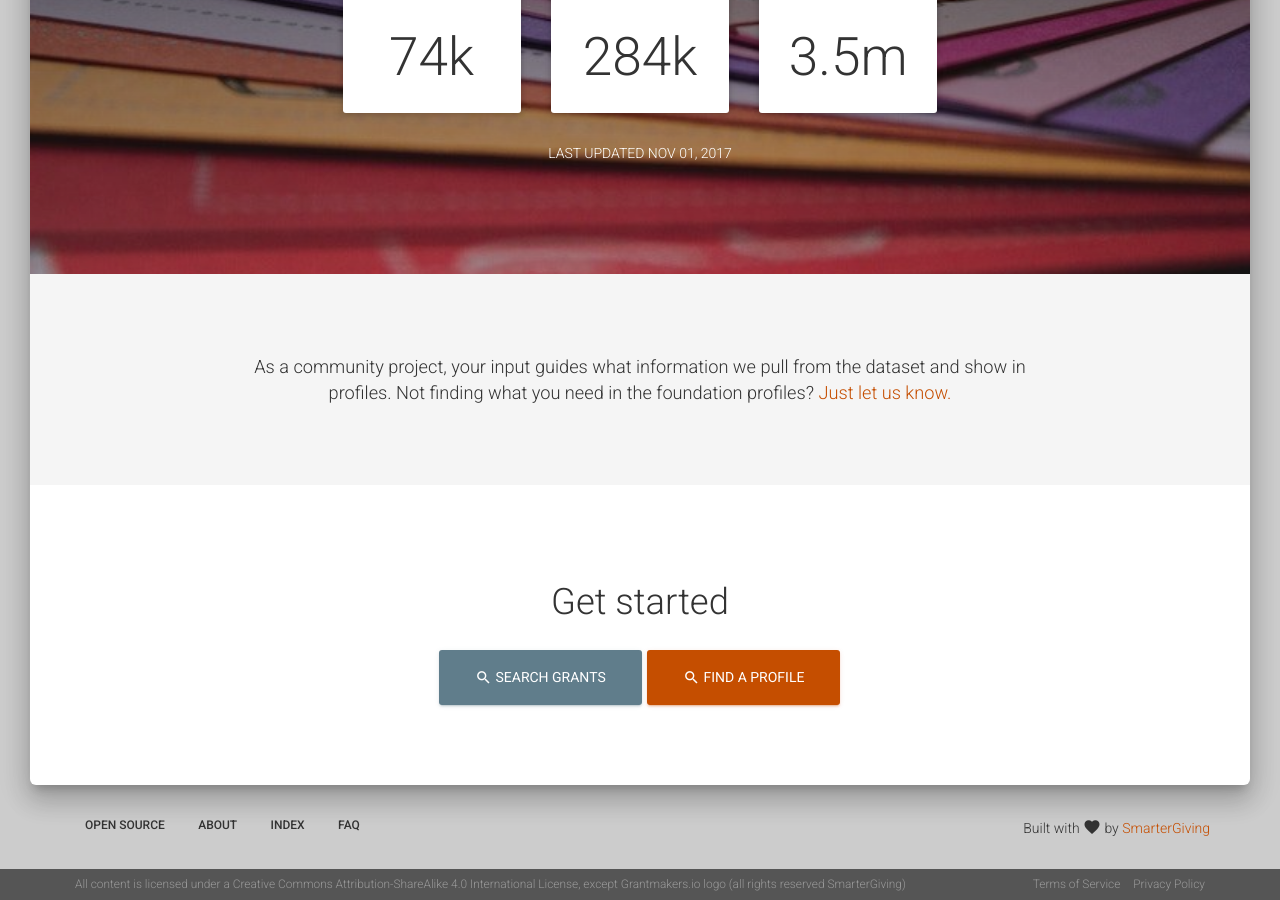
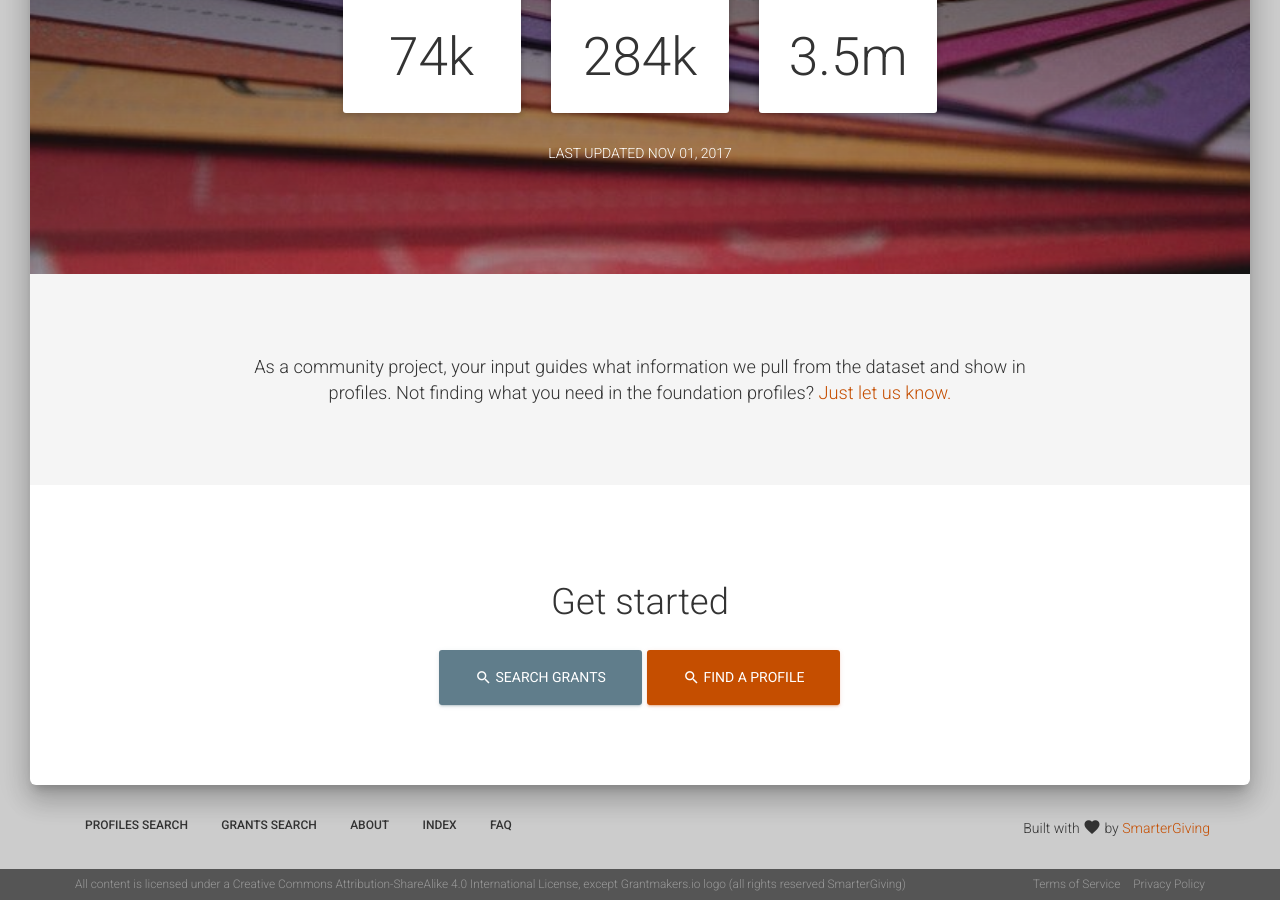
Before and after one commit to grantmakers/grantmakers.github.io, a Jekyll site: the page built from index.html, in a window 1280 px wide and 900 px high, scrolled down 4793 px. Built offline with Jekyll 4.4.1, drawn with Linux system fonts in a browser that asks for light colours.

Commit message:
Update bottom nav

```diff
--- a/_includes/footer.html
+++ b/_includes/footer.html
@@ -8,17 +8,18 @@
 		</div>
 		-->
 		<div class="row">
-			<div class="col-md-6">
+			<div class="col-md-8 col-lg-6">
 				<nav class="text-left">
 					<ul>
-						<li><a href="https://github.com/grantmakers/grantmakers.github.io">Open Source</a></li>
+						<li><a href="{{ site.baseurl }}/profiles-search/">Profiles Search</a></li>
+						<li><a href="{{ site.baseurl }}/grants-search/">Grants Search</a></li>
 						<li><a href="{{ site.baseurl }}/about/">About</a></li>
 						<li><a href="{{ site.baseurl }}/profiles/">Index</a></li>
 						<li><a href="{{ site.baseurl }}/faq/">FAQ</a></li>
 					</ul>
 				</nav>
 			</div>
-			<div class="col-md-6">
+			<div class="col-md-4 col-lg-6">
 				<div class="copyright text-right">
 				Built with <i class="material-icons">favorite</i> by <a href="https://smartergiving.org">
 				SmarterGiving
```
